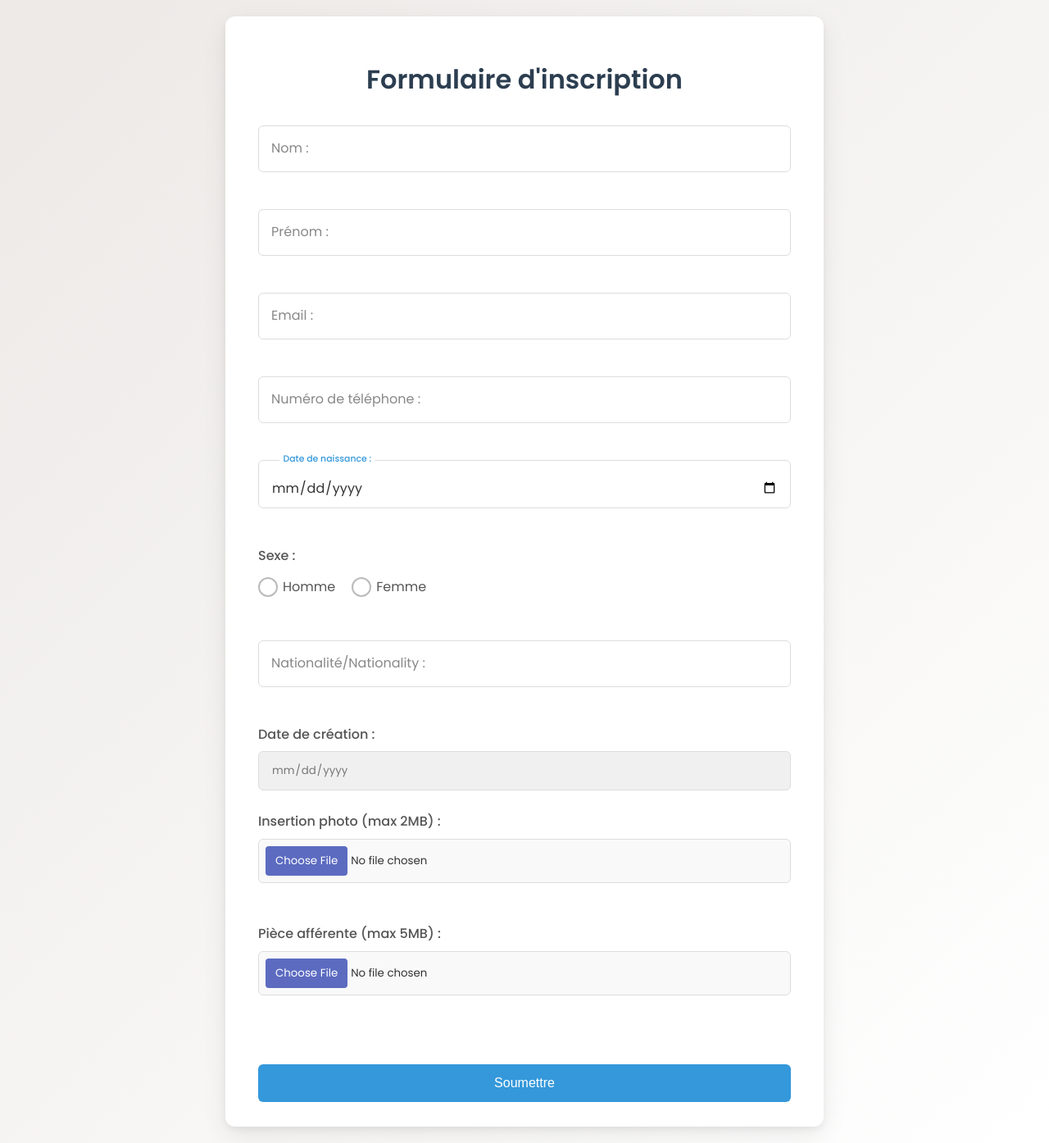
After one commit to Isaac2910/cart_consul, a Django app: template ambassade/templates/formulaire.html in a window 1280 px wide. The commit adds this page. Shown: the whole page at 82% size. Run offline with Django 5.2, Linux system fonts and the light colour scheme; the template is opened without the code that fills it, so the values that code supplies are empty.

Commit message:
template v01

```diff
--- a/Cart_consul/urls.py
+++ b/Cart_consul/urls.py
@@ -16,7 +16,9 @@ Including another URLconf
 """
 from django.contrib import admin
 from django.urls import path
+from ambassade import views
 
 urlpatterns = [
+    path('', views.accueil),
     path('admin/', admin.site.urls),
 ]
--- /dev/null
+++ b/ambassade/static/style.css
@@ -0,0 +1,339 @@
+body {
+    font-family: 'Poppins', sans-serif;
+    background: linear-gradient(135deg, #ece9e6 0%, #ffffff 100%);
+    color: #333;
+    line-height: 1.6;
+    margin: 0;
+    padding: 20px;
+    display: flex;
+    justify-content: center;
+    align-items: center;
+    min-height: 100vh;
+    box-sizing: border-box;
+}
+
+.container {
+    background-color: #fff;
+    padding: 30px 40px;
+    border-radius: 12px;
+    box-shadow: 0 10px 30px rgba(0, 0, 0, 0.08), 0 4px 8px rgba(0,0,0,0.05);
+    width: 100%;
+    max-width: 650px;
+    transition: transform 0.3s ease-in-out;
+}
+
+.container:hover {
+    transform: translateY(-5px);
+}
+
+h1 {
+    text-align: center;
+    color: #2c3e50;
+    margin-bottom: 30px;
+    font-weight: 600;
+}
+
+.form-group {
+    margin-bottom: 25px;
+    position: relative;
+}
+
+.form-group > label {
+    display: block;
+    margin-bottom: 8px;
+    font-weight: 500;
+    color: #555;
+}
+
+.input-wrapper {
+    position: relative;
+}
+
+.input-wrapper input[type="text"],
+.input-wrapper input[type="email"],
+.input-wrapper input[type="tel"],
+.input-wrapper input[type="date"] {
+    width: 100%;
+    padding: 20px 15px 10px 15px;
+    border: 1px solid #ddd;
+    border-radius: 6px;
+    box-sizing: border-box;
+    font-family: 'Poppins', sans-serif;
+    font-size: 1rem;
+    color: #333;
+    background-color: #fff;
+    transition: border-color 0.3s ease, box-shadow 0.3s ease;
+}
+
+.input-wrapper label {
+    position: absolute;
+    left: 16px;
+    top: 50%;
+    transform: translateY(-50%);
+    color: #888;
+    pointer-events: none;
+    transition: all 0.2s ease-out;
+    background-color: transparent;
+    font-weight: 400;
+    font-size: 1rem;
+    white-space: nowrap;
+    overflow: hidden;
+    text-overflow: ellipsis;
+    max-width: calc(100% - 32px);
+}
+
+.input-wrapper input:focus + label,
+.input-wrapper input:not(:placeholder-shown) + label {
+    top: 0px;
+    transform: translateY(-55%) scale(0.85);
+    color: #3498db;
+    background-color: #fff;
+    padding: 0 5px;
+    font-weight: 500;
+    font-size: 0.8rem;
+    z-index: 1;
+}
+
+.input-wrapper input:focus {
+    border-color: #3498db;
+    box-shadow: 0 0 0 3px rgba(52, 152, 219, 0.15);
+    outline: none;
+}
+
+.input-wrapper input::placeholder {
+    color: transparent;
+}
+
+.form-group input[type="date"][readonly] {
+    width: 100%;
+    padding: 12px 15px;
+    border: 1px solid #ddd;
+    border-radius: 6px;
+    box-sizing: border-box;
+    font-family: 'Poppins', sans-serif;
+    background-color: #f0f0f0;
+    color: #777;
+}
+
+.form-group input[type="file"] {
+    width: 100%;
+    padding: 8px;
+    border: 1px solid #ddd;
+    border-radius: 6px;
+    box-sizing: border-box;
+    background-color: #f9f9f9;
+    font-family: 'Poppins', sans-serif;
+}
+
+.form-group input[type="file"]::-webkit-file-upload-button {
+    padding: 8px 12px;
+    background-color: #5c6bc0;
+    color: white;
+    border: none;
+    border-radius: 4px;
+    cursor: pointer;
+    transition: background-color 0.3s ease;
+    font-family: 'Poppins', sans-serif;
+}
+
+.form-group input[type="file"]::-webkit-file-upload-button:hover {
+    background-color: #3f51b5;
+}
+
+.radio-group {
+    display: flex;
+    gap: 20px;
+    align-items: center;
+    padding: 5px 0;
+}
+
+.radio-group input[type="radio"] {
+    opacity: 0;
+    position: absolute;
+    width: 0;
+    height: 0;
+}
+
+.radio-group label {
+    font-weight: 400;
+    margin-bottom: 0;
+    cursor: pointer;
+    position: relative;
+    padding-left: 30px;
+    color: #555;
+    transition: color 0.3s ease;
+}
+
+.radio-group label:before {
+    content: '';
+    position: absolute;
+    left: 0;
+    top: 50%;
+    transform: translateY(-50%);
+    width: 20px;
+    height: 20px;
+    border: 2px solid #bbb;
+    border-radius: 50%;
+    background-color: #fff;
+    transition: border-color 0.3s ease;
+}
+
+.radio-group label:hover:before {
+    border-color: #3498db;
+}
+
+.radio-group input[type="radio"]:checked + label:before {
+    border-color: #3498db;
+    background-color: #fff;
+}
+
+.radio-group input[type="radio"]:checked + label:after {
+    content: '';
+    position: absolute;
+    left: 7px;
+    top: 50%;
+    transform: translateY(-50%);
+    width: 10px;
+    height: 10px;
+    background-color: #3498db;
+    border-radius: 50%;
+}
+
+.radio-group input[type="radio"]:focus + label:before {
+    box-shadow: 0 0 0 3px rgba(52, 152, 219, 0.15);
+}
+
+.submit-btn {
+    display: block;
+    width: 100%;
+    padding: 14px;
+    background-color: #3498db;
+    color: white;
+    border: none;
+    border-radius: 6px;
+    cursor: pointer;
+    font-size: 16px;
+    font-weight: 500;
+    transition: background-color 0.3s ease, transform 0.2s ease;
+    margin-top: 15px;
+}
+
+.submit-btn:hover {
+    background-color: #2980b9;
+    transform: translateY(-2px);
+}
+
+.submit-btn:active {
+    background-color: #2471a3;
+    transform: translateY(0);
+}
+
+.submit-btn:disabled {
+    background-color: #bdc3c7;
+    cursor: not-allowed;
+    transform: translateY(0);
+}
+
+.error-message {
+    display: block;
+    color: #e74c3c;
+    font-size: 0.875em;
+    margin-top: 6px;
+    min-height: 1em;
+    opacity: 0;
+    transition: opacity 0.3s ease;
+}
+.error-message.visible {
+    opacity: 1;
+}
+
+.error-message-radio {
+    margin-top: 8px;
+}
+
+.input-wrapper input.error {
+    border-color: #e74c3c;
+    box-shadow: 0 0 0 3px rgba(231, 76, 60, 0.1);
+}
+
+.form-group input.error:not(.input-wrapper input) {
+    border-color: #e74c3c;
+    box-shadow: 0 0 0 3px rgba(231, 76, 60, 0.1);
+}
+
+#photo-preview-container {
+    margin-top: 10px;
+    text-align: center;
+}
+
+#photo-preview {
+    max-width: 200px;
+    max-height: 200px;
+    border: 1px solid #ddd;
+    border-radius: 6px;
+    object-fit: cover;
+}
+
+.form-message-area {
+    padding: 12px;
+    margin-top: 20px;
+    margin-bottom: 10px;
+    border-radius: 6px;
+    font-size: 0.95em;
+    text-align: center;
+    opacity: 0;
+    transform: translateY(-10px);
+    transition: opacity 0.3s ease, transform 0.3s ease;
+}
+
+.form-message-area.visible {
+    opacity: 1;
+    transform: translateY(0);
+}
+
+.form-message-area.success {
+    background-color: #d4edda;
+    color: #155724;
+    border: 1px solid #c3e6cb;
+}
+
+.form-message-area.error {
+    background-color: #f8d7da;
+    color: #721c24;
+    border: 1px solid #f5c6cb;
+}
+
+@media (max-width: 700px) {
+    .container {
+        padding: 25px 30px;
+        margin: 15px;
+    }
+    h1 {
+        font-size: 1.8em;
+    }
+}
+
+@media (max-width: 480px) {
+    .container {
+        padding: 20px;
+    }
+    h1 {
+        font-size: 1.6em;
+        margin-bottom: 25px;
+    }
+    .input-wrapper label {
+        font-size: 0.95rem;
+    }
+    .input-wrapper input:focus + label,
+    .input-wrapper input:not(:placeholder-shown) + label {
+        font-size: 0.75rem;
+    }
+    .radio-group {
+        flex-direction: column;
+        align-items: flex-start;
+        gap: 10px;
+    }
+    .radio-group label {
+        padding-left: 30px;
+    }
+}
--- a/ambassade/templates/base.html
+++ b/ambassade/templates/base.html
@@ -6,6 +6,8 @@
 </head>
 <body>
     <h1>Ambassade - Carte Consulaire</h1>
-    {% block content %}{% endblock %}
+    {% block content %}
+
+    {% endblock %}
 </body>
 </html>
--- /dev/null
+++ b/ambassade/templates/formulaire.html
@@ -0,0 +1,104 @@
+{% load static %}
+
+<!DOCTYPE html>
+
+<html lang="fr">
+<head>
+    <meta charset="UTF-8">
+    <meta name="viewport" content="width=device-width, initial-scale=1.0">
+    <title>Formulaire d'inscription interactif</title>
+    <link href="https://fonts.googleapis.com/css2?family=Poppins:wght@300;400;500;600&display=swap" rel="stylesheet">
+    <link rel="stylesheet" href="../static/style.css">
+</head>
+<body>
+    <div class="container">
+        <h1>Formulaire d'inscription</h1>
+        <form id="inscriptionForm">
+            <div class="form-group">
+                <div class="input-wrapper">
+                    <input type="text" id="nom" name="nom" required placeholder=" ">
+                    <label for="nom">Nom :</label>
+                </div>
+                <span class="error-message"></span>
+            </div>
+
+            <div class="form-group">
+                <div class="input-wrapper">
+                    <input type="text" id="prenom" name="prenom" required placeholder=" ">
+                    <label for="prenom">Prénom :</label>
+                </div>
+                <span class="error-message"></span>
+            </div>
+
+            <div class="form-group">
+                <div class="input-wrapper">
+                    <input type="email" id="email" name="email" required placeholder=" ">
+                    <label for="email">Email :</label>
+                </div>
+                <span class="error-message"></span>
+            </div>
+
+            <div class="form-group">
+                <div class="input-wrapper">
+                    <input type="tel" id="telephone" name="telephone" placeholder=" ">
+                    <label for="telephone">Numéro de téléphone :</label>
+                </div>
+                <span class="error-message"></span>
+            </div>
+
+            <div class="form-group">
+                <div class="input-wrapper">
+                    <input type="date" id="date_naissance" name="date_naissance" placeholder=" ">
+                    <label for="date_naissance">Date de naissance :</label>
+                </div>
+                <span class="error-message"></span>
+            </div>
+
+            <div class="form-group">
+                <label>Sexe :</label>
+                <div class="radio-group">
+                    <input type="radio" id="sexe_homme" name="sexe" value="homme">
+                    <label for="sexe_homme">Homme</label>
+                    <input type="radio" id="sexe_femme" name="sexe" value="femme">
+                    <label for="sexe_femme">Femme</label>
+
+                </div>
+                <span class="error-message error-message-radio"></span>
+            </div>
+
+            <div class="form-group">
+                <div class="input-wrapper">
+                    <input type="text" id="nationalite" name="nationalite" placeholder=" ">
+                    <label for="nationalite">Nationalité/Nationality :</label>
+                </div>
+                <span class="error-message"></span>
+            </div>
+
+            <div class="form-group">
+                <label for="date_creation">Date de création :</label>
+                <input type="date" id="date_creation" name="date_creation" readonly>
+            </div>
+
+            <div class="form-group">
+                <label for="photo">Insertion photo (max 2MB) :</label>
+                <input type="file" id="photo" name="photo" accept="image/*">
+                <div id="photo-preview-container">
+                    <img id="photo-preview" src="#" alt="Aperçu photo" style="display:none;"/>
+                </div>
+                <span class="error-message"></span>
+            </div>
+
+            <div class="form-group">
+                <label for="piece_afferente">Pièce afférente (max 5MB) :</label>
+                <input type="file" id="piece_afferente" name="piece_afferente" accept=".pdf,.doc,.docx,.jpg,.png">
+                <span class="error-message"></span>
+            </div>
+
+            <div id="form-message" class="form-message-area"></div>
+
+            <button type="submit" class="submit-btn">Soumettre</button>
+        </form>
+    </div>
+    <script src="script.js"></script>
+</body>
+</html>
--- a/ambassade/views.py
+++ b/ambassade/views.py
@@ -1,3 +1,6 @@
 from django.shortcuts import render
 
+def accueil(request):
+    return render(request, template_name="accueil.html")
+
 # Create your views here.
```
Also changed, not shown: ambassade/static/accueil.css (added, +108 -0 lines), ambassade/templates/accueil.html (+49 -0 lines).
